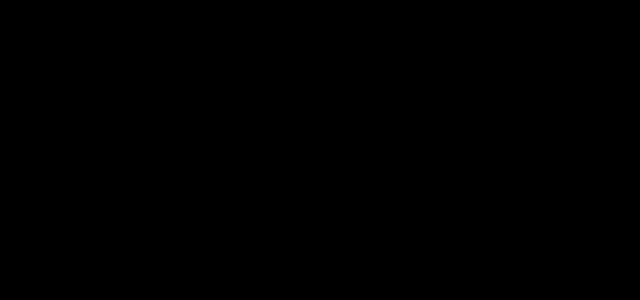
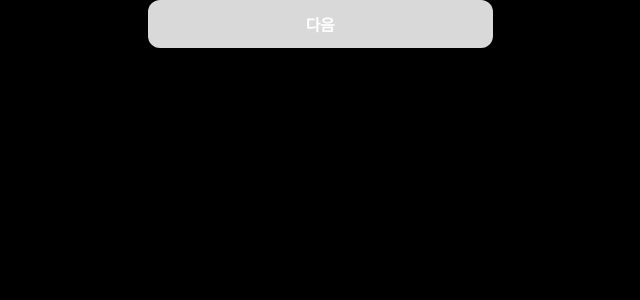
Before and after one commit to Foot-Log/footlog-client, a Next.js app in the folder footlog/: page /onboarding in a window 1280 px wide. Shown: the top 300 px of the page, without its empty margins (296-936 px from the left). Built offline with nearby package versions, Linux system fonts and the light colour scheme.

Commit message:
design: 공통 컴포넌트 OnboardingBtn

```diff
--- a/footlog/src/app/onboarding/page.tsx
+++ b/footlog/src/app/onboarding/page.tsx
@@ -1,4 +1,5 @@
 'use client';
+import { useRouter } from 'next/navigation';
 import {
   MountainIcon,
   OceanIcon,
@@ -12,7 +13,14 @@
   LeftArrowIcon,
   CheckIcon,
 } from '@public/icon';
+import OnboardingBtn from '@components/onboarding/OnboardingBtn';
 
 export default function page() {
-  return <div>onboarding 페이지의 컴포넌트들이 올 자리, 리액트의 pages폴더의 역할</div>;
+  const router = useRouter();
+
+  return (
+    <main className="w-full h-full overflow-y-scroll">
+      <OnboardingBtn text="다음" isActive={false} handleFooterBtn={() => router.push('/search')} />
+    </main>
+  );
 }
--- /dev/null
+++ b/footlog/src/components/onboarding/OnboardingBtn.tsx
@@ -0,0 +1,19 @@
+interface OnboardingBtnProps {
+  text: string;
+  isActive: boolean;
+  handleFooterBtn?: () => void;
+}
+
+export default function OnboardingBtn(props: OnboardingBtnProps) {
+  const { text, isActive, handleFooterBtn } = props;
+
+  const buttonColor = isActive ? 'bg-btn-green' : 'bg-btn-gray';
+
+  return (
+    <button
+      className={`flex items-center justify-center w-[345px] h-12 rounded-xl ${buttonColor}`}
+      onClick={handleFooterBtn}>
+      <p className="fonts-onboardingBtn">{text}</p>
+    </button>
+  );
+}
--- a/footlog/tailwind.config.ts
+++ b/footlog/tailwind.config.ts
@@ -13,6 +13,7 @@
         'gradient-conic': 'conic-gradient(from 180deg at 50% 50%, var(--tw-gradient-stops))',
       },
       colors: {
+        white: '#ffffff',
         'btn-gray': '#D9D9D9',
         'btn-green': '#05CBBE',
       },
```
